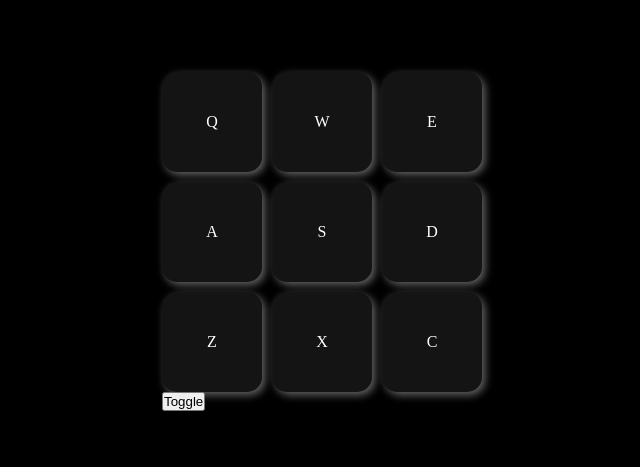
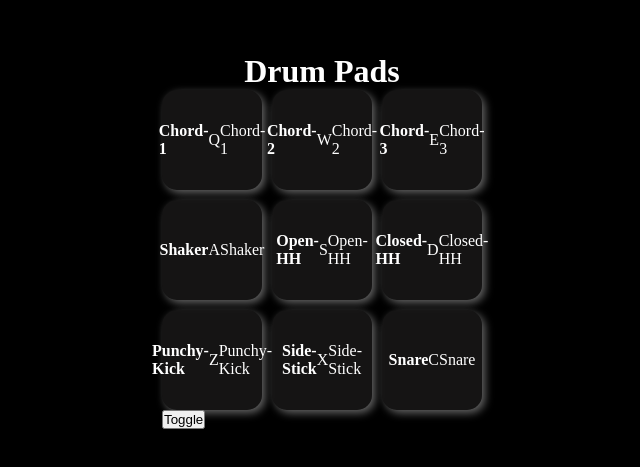
Before and after one commit to mart-anthony-stark/react-drum-machine, a React (Create React App) app: page / in a window 1280 px wide. Shown: the part 159-626 px from the top of the page, without its empty margins (318-958 px from the left). Built offline with nearby package versions, Linux system fonts and the light colour scheme.

Commit message:
3 files modified

```diff
--- a/src/App.js
+++ b/src/App.js
@@ -118,17 +118,18 @@ const bankTwo = [
 export default function App() {
   const [bank, toggleSet] = useState(bankTwo);
 
-  function handleToggle(){
-    if(bank == bankOne) toggleSet(bankTwo)
-    else if(bank == bankTwo) toggleSet(bankOne)
+  function handleToggle() {
+    if (bank == bankOne) toggleSet(bankTwo);
+    else if (bank == bankTwo) toggleSet(bankOne);
   }
   return (
     <div className="container">
+      <h3 className="title">Drum Pads</h3>
       <div id="drum-machine">
         <div id="display">
           {bank.map((pad) => (
             <Tile
-              name
+              name={pad.id}
               key={pad.id}
               keyCode={pad.keyCode}
               keyTrigger={pad.keyTrigger}
@@ -137,7 +138,9 @@ export default function App() {
           ))}
         </div>
         <div id="controls">
-          <button className="toggle" onClick={()=> handleToggle()}>Toggle</button>
+          <button className="toggle" onClick={() => handleToggle()}>
+            Toggle
+          </button>
         </div>
       </div>
     </div>
--- a/src/Tile.js
+++ b/src/Tile.js
@@ -15,7 +15,6 @@ export default function Tile({ name, keyTrigger, keyCode, url }) {
 
   function playSound() {
     const audioTag = document.getElementById(keyTrigger);
-    const pad = document.getElementById(name);
     audioTag.currentTime = 0;
     audioTag.play();
     setActive(true);
@@ -30,6 +29,7 @@ export default function Tile({ name, keyTrigger, keyCode, url }) {
       <audio src={url} id={keyTrigger} className="clip" />
       <h4 className="name">{name}</h4>
       <p className="key-trigger">{keyTrigger}</p>
+      <p className="pad-name">{name}</p>
     </div>
   );
 }
--- a/src/style.css
+++ b/src/style.css
@@ -3,10 +3,16 @@
   padding: 0;
   box-sizing: border-box;
 }
+.title {
+  color: #fff;
+  font-size: 2em;
+}
 .container {
   min-height: 100vh;
-  display: grid;
-  place-items: center;
+  display: flex;
+  justify-content: center;
+  align-items: center;
+  flex-direction: column;
   background: #000;
 }
 #drum-machine #display {
@@ -33,6 +39,7 @@
   color: #000;
 } */
 .playing {
-  background: rgb(0, 255, 255);
-  color: #000;
+  box-shadow: 3px 3px 8px rgb(255, 0, 0);
+  transform: translateY(5px);
+  transition: 0.1s ease;
 }
```
